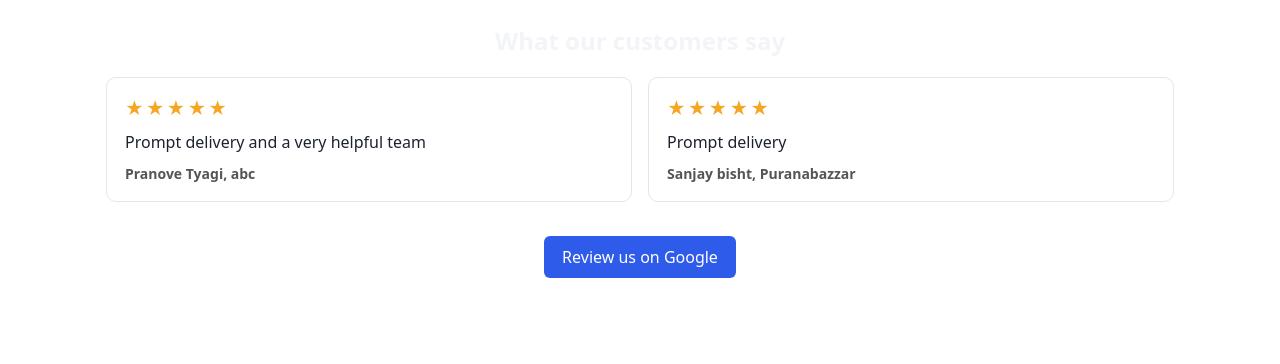
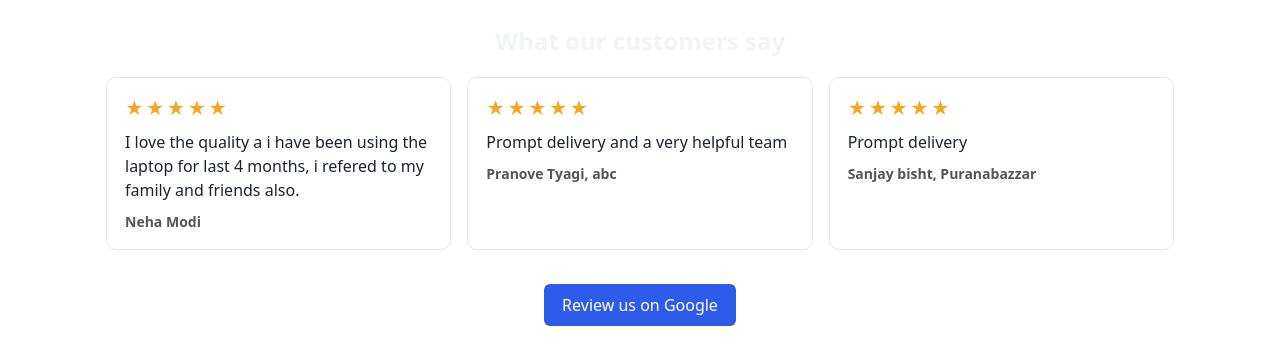
Before and after one commit to nexcai/nexcai-billing-releases, a plain HTML site: page testimonials/index.html in a window 1280 px wide. Drawn offline with Linux system fonts and the light colour scheme.

Commit message:
Update testimonials (3)

```diff
--- a/testimonials/index.html
+++ b/testimonials/index.html
@@ -17,6 +17,7 @@
   </style>
   <h2>What our customers say</h2>
   <div class="nxc-grid">
+    <figure class="nxc-card"><div class="nxc-stars" role="img" aria-label="5 out of 5 stars">★★★★★</div><blockquote>I love the quality a i have been using the laptop for last 4 months, i refered to my family and friends also.</blockquote><figcaption>Neha Modi</figcaption></figure>
     <figure class="nxc-card"><div class="nxc-stars" role="img" aria-label="5 out of 5 stars">★★★★★</div><blockquote>Prompt delivery and a very helpful team</blockquote><figcaption>Pranove Tyagi, abc</figcaption></figure>
     <figure class="nxc-card"><div class="nxc-stars" role="img" aria-label="5 out of 5 stars">★★★★★</div><blockquote>Prompt delivery</blockquote><figcaption>Sanjay bisht, Puranabazzar</figcaption></figure>
   </div>
```
